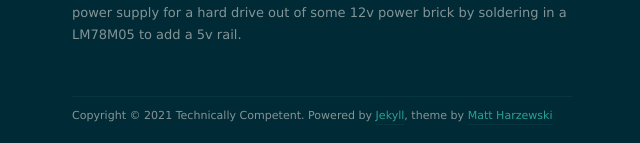
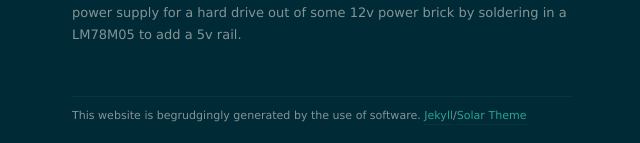
Before and after one commit to mtfurlan/mtfurlan.github.io, a Jekyll site: the page built from index.html, in a window 1280 px wide and 900 px high, scrolled down 4168 px. Shown: the part 754-897 px from the top of the window, without its empty margins (318-958 px from the left). Built offline with Jekyll 4.4.1, drawn with Linux system fonts in a browser that asks for light colours; nearby versions of some CDN libraries; the list of posts is cut into pages by our own code.

Commit message:
update footer

```diff
--- a/_layouts/default.html
+++ b/_layouts/default.html
@@ -55,7 +55,9 @@
 
 
   <footer id="footer">
-    <p class="copyright">Copyright &copy; {{ site.time | date: '%Y' }} {{ site.name }}. Powered by <a href="http://jekyllrb.com">Jekyll</a>, theme by <a href="http://www.webmaster-source.com">Matt Harzewski</a></p>
+    <p class="copyright">
+      This website is begrudgingly generated by the use of software. <a href="http://jekyllrb.com">Jekyll</a>/<a href="https://github.com/mattvh/solar-theme-jekyll">Solar Theme</a>
+    </p>
   </footer>
 
 
```
